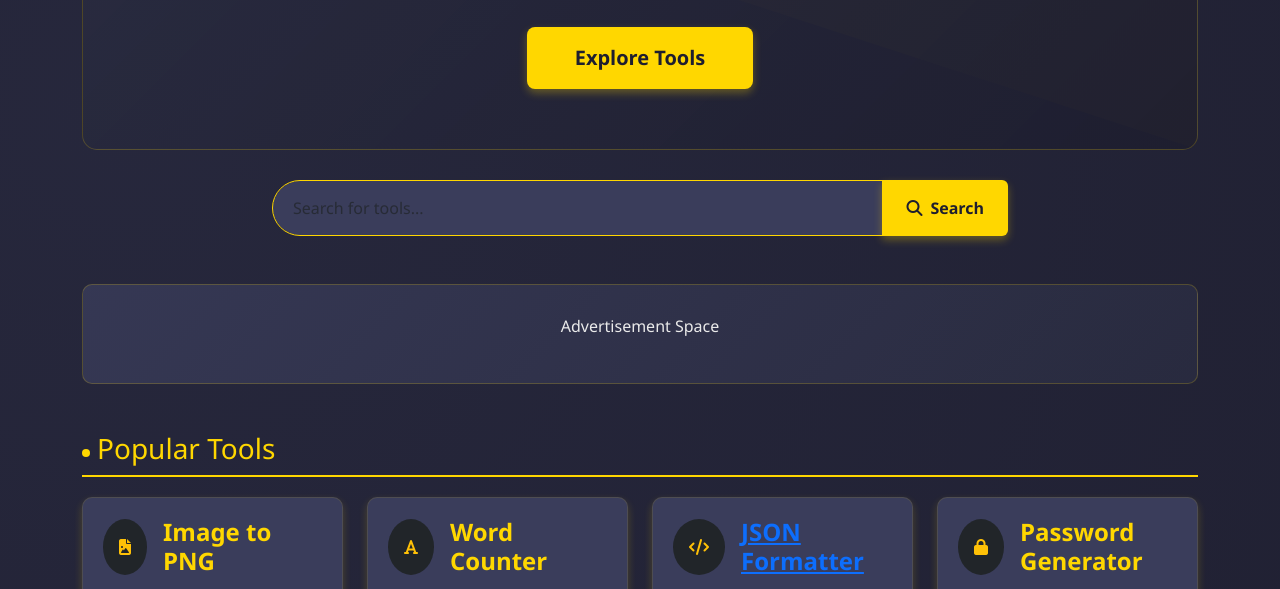
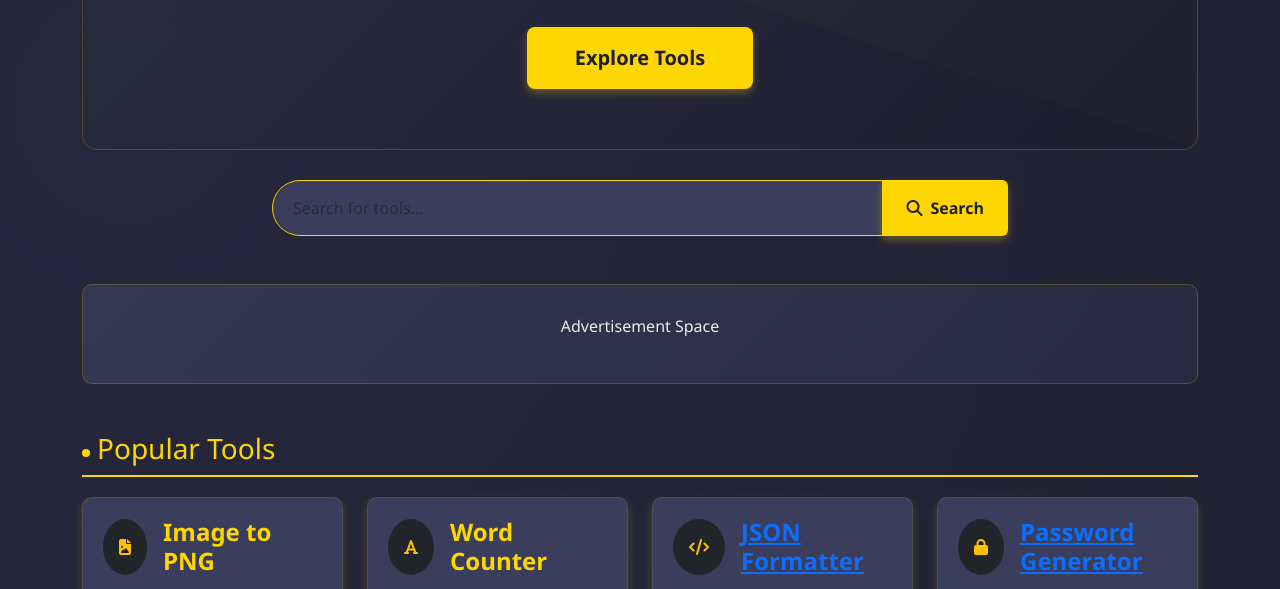
Before and after one commit to bablu1411/Tool, a plain HTML site: page index.html in a window 1280 px wide. Shown: the part 352-941 px from the top of the page. Drawn offline with nearby package versions, Linux system fonts and the light colour scheme.

Commit message:
Update index.html

```diff
--- a/index.html
+++ b/index.html
@@ -449,7 +449,10 @@
                                 <div class="bg-dark rounded-circle p-3 me-3">
                                     <i class="fas fa-lock text-warning"></i>
                                 </div>
-                                <h4 class="tool-title mb-0">Password Generator</h4>
+                               <h4 class="tool-title mb-0">
+                               <a href="Password-Generator.html" target="_blank">Password Generator</a>
+                               </h4>
+
                             </div>
                             <p class="tool-description">Create strong and secure passwords instantly.</p>
                         </div>
```
